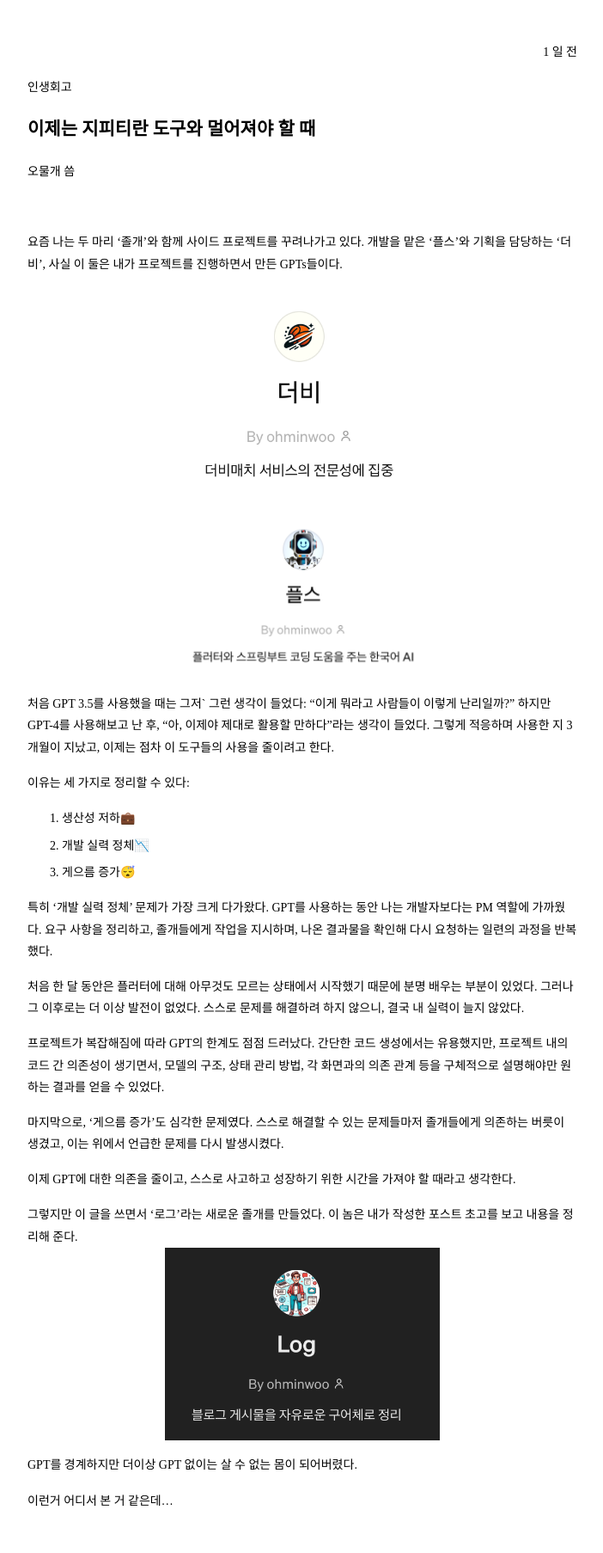
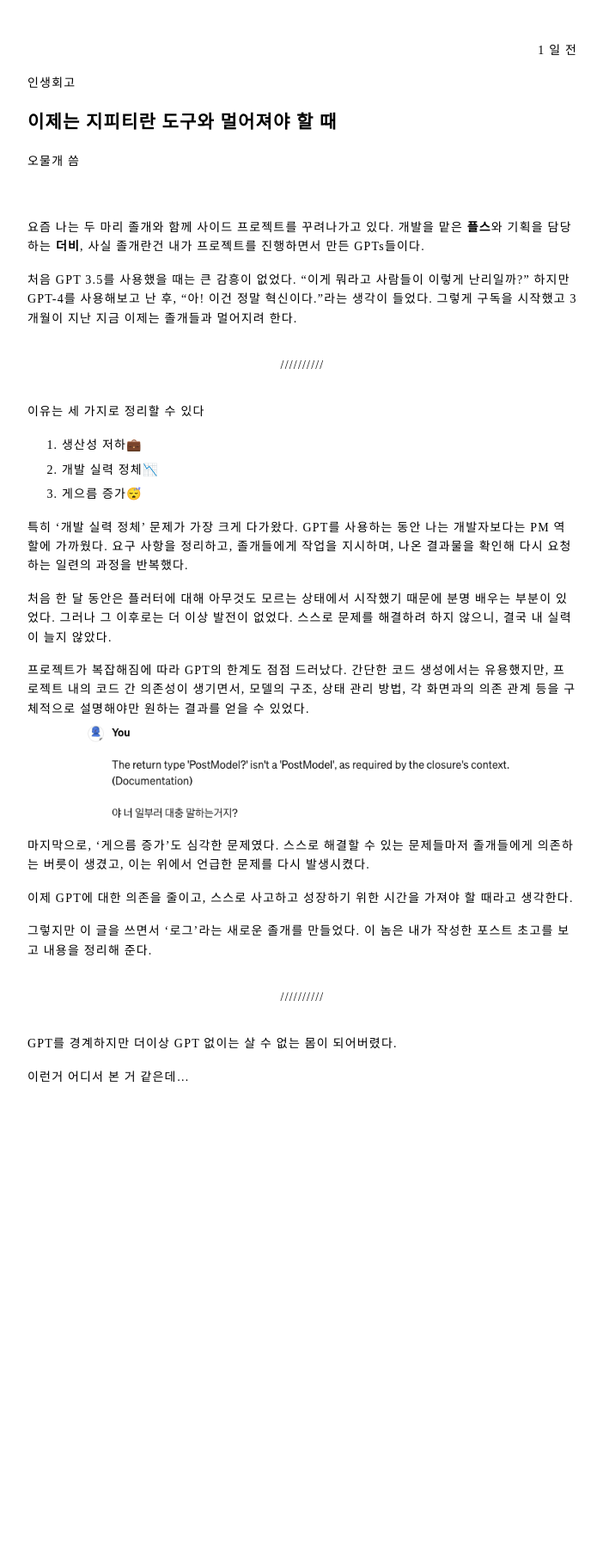
Before and after one commit to createogu/createogu.github.io, a Jekyll site: the page built from _posts/2024-04-28-01-post.md, in a window 1280 px wide. Shown: the whole page at 86% size, without its empty margins (288-990 px from the left). Built offline with Jekyll 4.4.1, drawn with Linux system fonts in a browser that asks for light colours; some web fonts are replaced; after the commit the page ends 1312 px from its top, so only the background shows below that.

Commit message:
지피트 글 수정

```diff
--- a/_posts/2024-04-28-01-post.md
+++ b/_posts/2024-04-28-01-post.md
@@ -6,17 +6,16 @@ author:
 date:   2024-04-28 11:00:00 +0900
 categories: 인생회고
 ---
-요즘 나는 두 마리 '졸개'와 함께 사이드 프로젝트를 꾸려나가고 있다. 개발을 맡은 '플스'와 기획을 담당하는 '더비', 사실 이 둘은 내가 프로젝트를 진행하면서 만든 GPTs들이다.
+요즘 나는 두 마리 졸개와 함께 사이드 프로젝트를 꾸려나가고 있다. 개발을 맡은 **플스**와 기획을 담당하는 **더비**, 사실 졸개란건 내가 프로젝트를 진행하면서 만든 GPTs들이다.
 
-![Untitled](/assets/img/2024-04-28-01-post/Untitled%201.png)![Untitled](/assets/img/2024-04-28-01-post/Untitled.png)
-
-처음 GPT 3.5를 사용했을 때는 그저` 그런 생각이 들었다: "이게 뭐라고 사람들이 이렇게 난리일까?" 하지만 GPT-4를 사용해보고 난 후, "아, 이제야 제대로 활용할 만하다"라는 생각이 들었다. 그렇게 적응하며 사용한 지 3개월이 지났고, 이제는 점차 이 도구들의 사용을 줄이려고 한다.
-
-이유는 세 가지로 정리할 수 있다:
+처음 GPT 3.5를 사용했을 때는 큰 감흥이 없었다. "이게 뭐라고 사람들이 이렇게 난리일까?" 하지만 GPT-4를 사용해보고 난 후, "아! 이건 정말 혁신이다."라는 생각이 들었다. 그렇게 구독을 시작했고 3개월이 지난 지금 이제는 졸개들과 멀어지려 한다.
+- - -
+이유는 세 가지로 정리할 수 있다
 
 1. 생산성 저하💼
 2. 개발 실력 정체📉
 3. 게으름 증가😴
+
 
 
 특히 '개발 실력 정체' 문제가 가장 크게 다가왔다. GPT를 사용하는 동안 나는 개발자보다는 PM 역할에 가까웠다. 요구 사항을 정리하고, 졸개들에게 작업을 지시하며, 나온 결과물을 확인해 다시 요청하는 일련의 과정을 반복했다.
@@ -24,15 +23,16 @@ categories: 인생회고
 처음 한 달 동안은 플러터에 대해 아무것도 모르는 상태에서 시작했기 때문에 분명 배우는 부분이 있었다. 그러나 그 이후로는 더 이상 발전이 없었다. 스스로 문제를 해결하려 하지 않으니, 결국 내 실력이 늘지 않았다.
 
 프로젝트가 복잡해짐에 따라 GPT의 한계도 점점 드러났다. 간단한 코드 생성에서는 유용했지만, 프로젝트 내의 코드 간 의존성이 생기면서, 모델의 구조, 상태 관리 방법, 각 화면과의 의존 관계 등을 구체적으로 설명해야만 원하는 결과를 얻을 수 있었다.
+![커져만 가는 감정의 골](/assets/img/2024-04-28-01-post/image_4.png)
+
 
 마지막으로, '게으름 증가'도 심각한 문제였다. 스스로 해결할 수 있는 문제들마저 졸개들에게 의존하는 버릇이 생겼고, 이는 위에서 언급한 문제를 다시 발생시켰다.
 
 이제 GPT에 대한 의존을 줄이고, 스스로 사고하고 성장하기 위한 시간을 가져야 할 때라고 생각한다.
 
 그렇지만 이 글을 쓰면서 ‘로그’라는 새로운 졸개를 만들었다. 이 놈은 내가 작성한 포스트 초고를 보고 내용을 정리해 준다.
-![Untitled](/assets/img/2024-04-28-01-post/Untitled%202.png)
 
-
+* * *
 GPT를 경계하지만 더이상 GPT 없이는 살 수 없는 몸이 되어버렸다.
 
 이런거 어디서 본 거 같은데…
--- a/_sass/no-style-please.scss
+++ b/_sass/no-style-please.scss
@@ -20,9 +20,9 @@ body[a="dark"] { @include dark-appearance; }
 // block body's background propagation
 // see: https://stackoverflow.com/a/61265706
 @font-face {
-  font-family: 'D2Coding';
-  src: url('https://cdn.jsdelivr.net/gh/projectnoonnu/noonfonts_three@1.0/D2Coding.woff') format('woff');
-  font-weight: normal;
+  font-family: 'Pretendard-Regular';
+  src: url('https://cdn.jsdelivr.net/gh/Project-Noonnu/noonfonts_2107@1.1/Pretendard-Regular.woff') format('woff');
+  font-weight: 400;
   font-style: normal;
 }
 
@@ -32,9 +32,10 @@ html { height: 100%; }
 
 body {
   color: black;
-  font-family: 'D2Coding'; /* 폰트 적용 */
+  font-family: 'Pretendard-Regular'; /* 폰트 적용 */
   font-size: 14px;
-  line-height: 1.8;
+  line-height: 1.6;
+  letter-spacing: 1.2px;
   margin: 0;
   min-height: 100%;
   overflow-wrap: break-word;
@@ -99,7 +100,7 @@ blockquote {
 }
 
 img {
-  max-width: 50%;
+  max-width: 80%;
   display: block;
   margin: 0 auto;
 }
```
Also changed, not shown: assets/img/2024-04-28-01-post/image_4.png (added).
